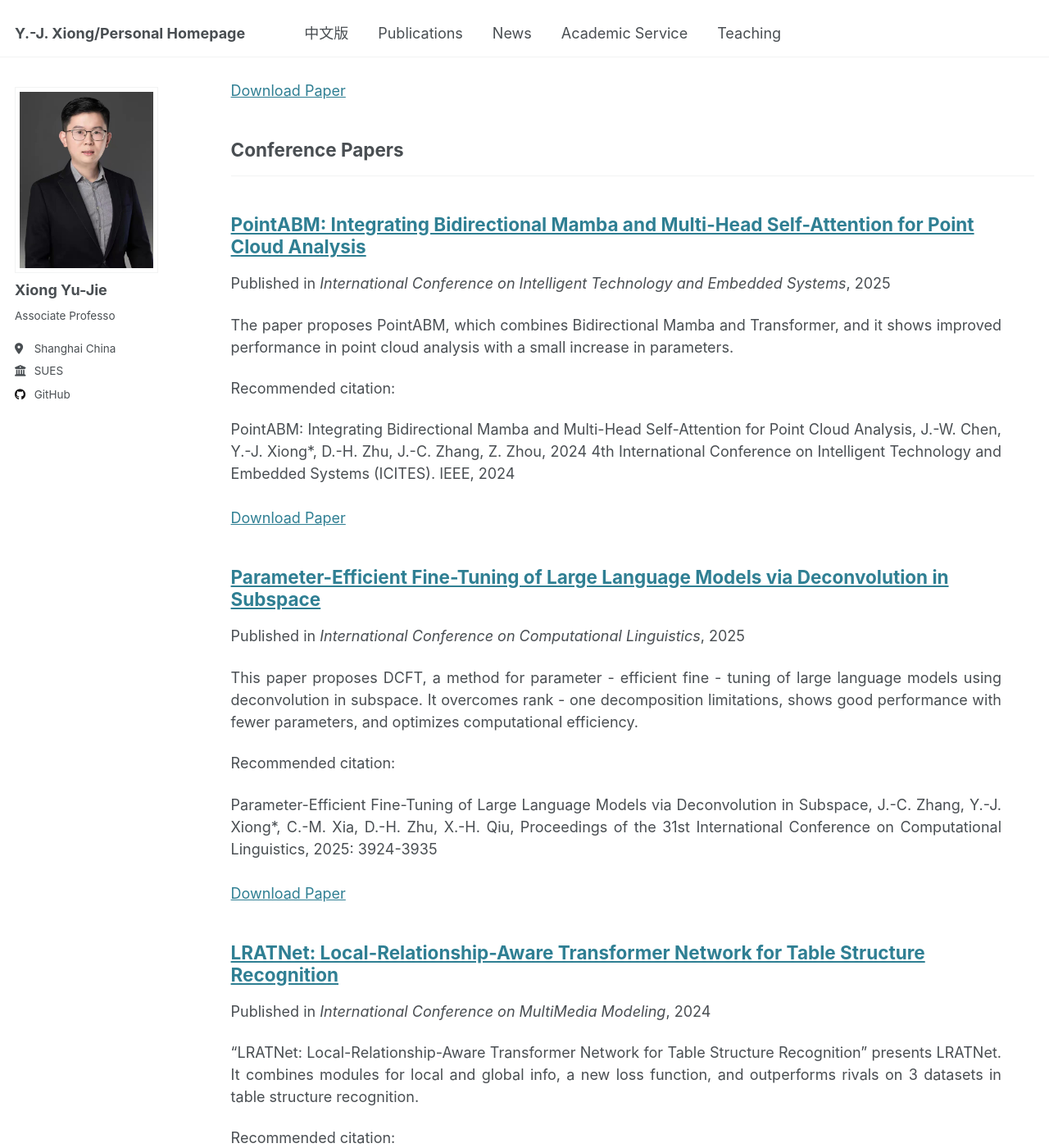
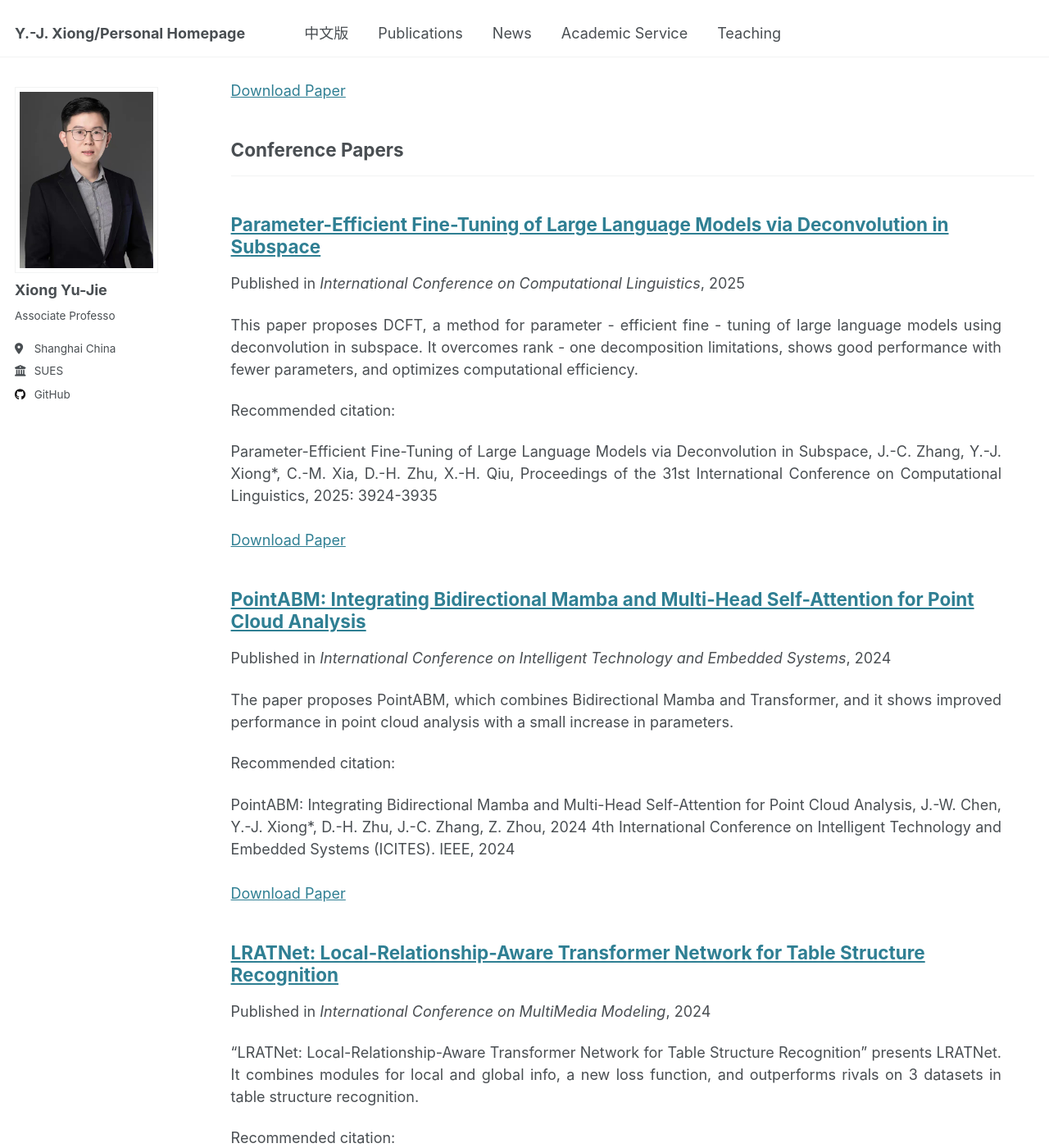
Before and after one commit to X-Lab-CN/introduce, a Jekyll site: the page built from _pages/publications.html, in a window 1280 px wide and 1400 px high, scrolled down 17009 px. Shown: the whole window at 82% size. Built offline with Jekyll 4.4.1, drawn with Linux system fonts in a browser that asks for light colours.

Commit message:
Update 2025-03-12-paper-title-number-1.md

```diff
--- a/_publications/2025-03-12-paper-title-number-1.md
+++ b/_publications/2025-03-12-paper-title-number-1.md
@@ -4,7 +4,7 @@ collection: publications
 category: conferences
 permalink: /publication/2025-03-12-paper-title-number-1
 excerpt: '<div style="text-align: justify;">The paper proposes PointABM, which combines Bidirectional Mamba and Transformer, and it shows improved performance in point cloud analysis with a small increase in parameters.</div>'
-date: 2025-03-12
+date: 2024-08-12
 venue: 'International Conference on Intelligent Technology and Embedded Systems'
 paperurl: 'http://xiongyujie.cn/files/PointABM_Integrating_Bidirectional_Mamba_and_Multi-Head_Self-Attention_for_Point_Cloud_Analysis.pdf'
 citation: '<br/><div style="text-align: justify;">PointABM: Integrating Bidirectional Mamba and Multi-Head Self-Attention for Point Cloud Analysis, J.-W. Chen, Y.-J. Xiong*, D.-H. Zhu, J.-C. Zhang, Z. Zhou, 2024 4th International Conference on Intelligent Technology and Embedded Systems (ICITES). IEEE, 2024</div>'
```
